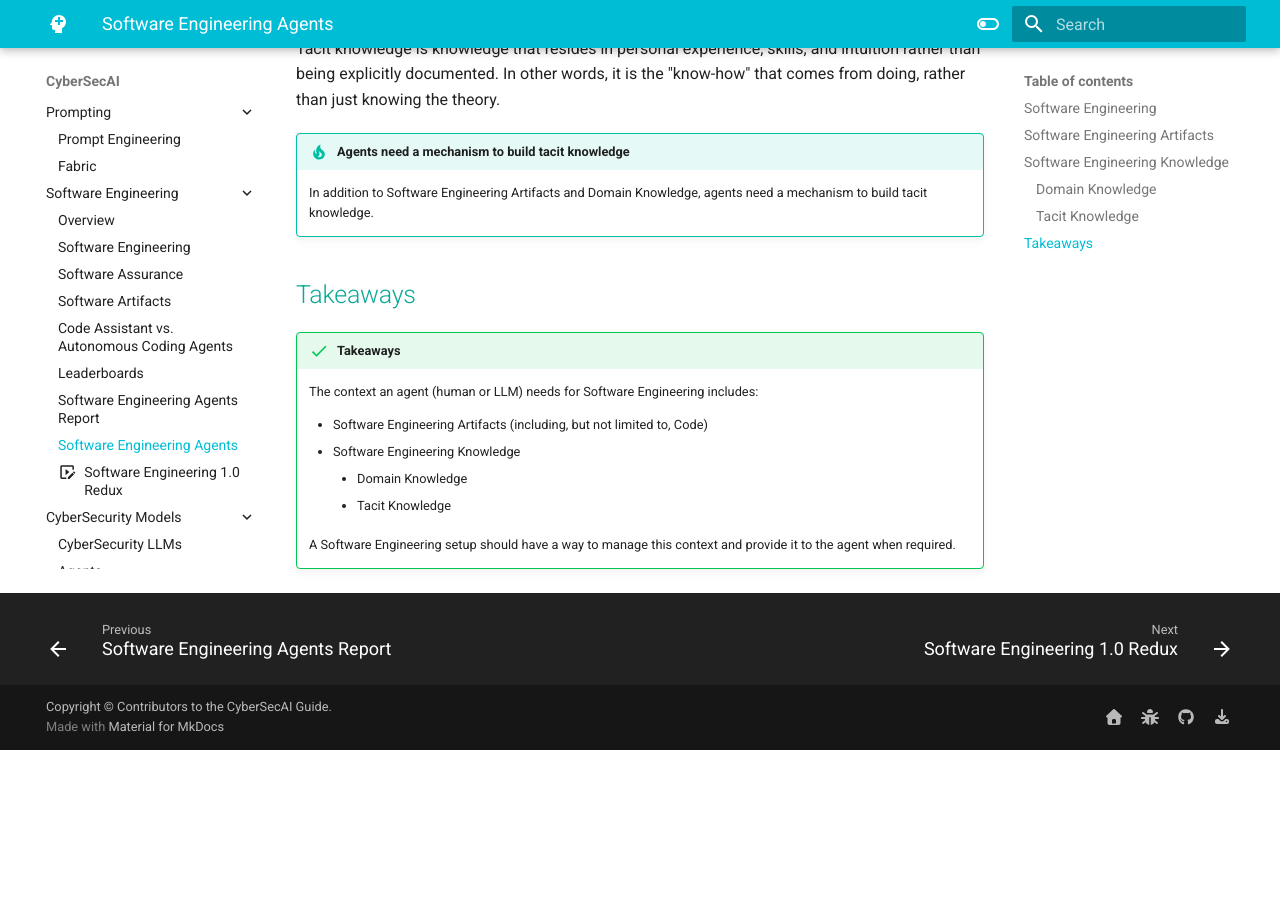
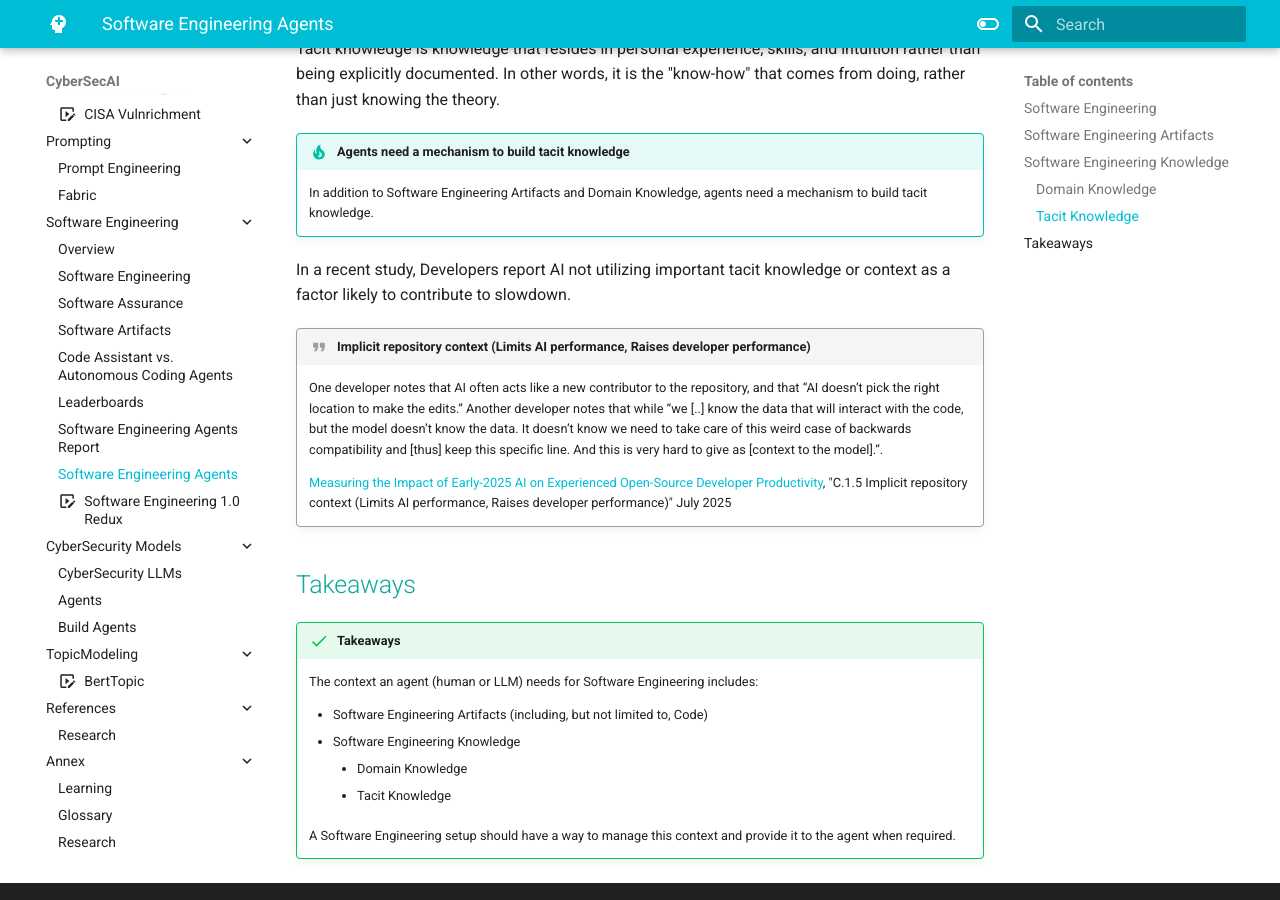
Before and after one commit to CyberSecAI/CyberSecAI.github.io, an MkDocs documentation site: the page built from docs/software/swe_agents.md, in a window 1280 px wide and 900 px high, scrolled down 2426 px. Built offline with MkDocs 1.6.1 and Material for MkDocs 9.7.7, drawn with Linux system fonts in a browser that asks for light colours; comment, search, counter and statistics services are not loaded; before the commit the page ends 3176 px from its top, so only the background shows below that.

```diff
--- a/docs/software/swe_agents.md
+++ b/docs/software/swe_agents.md
@@ -71,6 +71,23 @@ Tacit knowledge is knowledge that resides in personal experience, skills, and in
 !!! Tip "Agents need a mechanism to build tacit knowledge"
     In addition to Software Engineering Artifacts and Domain Knowledge, agents need a mechanism to build tacit knowledge.
 
+In a recent study, Developers report AI not utilizing important tacit knowledge or context as a factor likely to contribute to slowdown.
+
+!!! quote "Implicit repository context (Limits AI performance, Raises developer performance)"
+
+    One developer notes that AI often
+    acts like a new contributor to the repository, and that “AI doesn’t pick the right location to make the
+    edits.” Another developer notes that while “we [..] know the data that will interact with the code,
+    but the model doesn’t know the data. It doesn’t know we need to take care of this weird case of
+    backwards compatibility and [thus] keep this specific line. And this is very hard to give as [context
+    to the model].”.
+
+    [Measuring the Impact of Early-2025 AI on Experienced Open-Source Developer Productivity](https://arxiv.org/pdf/2507.09089#page=17), "C.1.5 Implicit repository context (Limits AI performance, Raises developer performance)" July 2025
+
+
+
+
+
 ## Takeaways
 
 !!! success "Takeaways"
```
Also changed, not shown: docs/software/swe_redux.md (+78 -20 lines).
